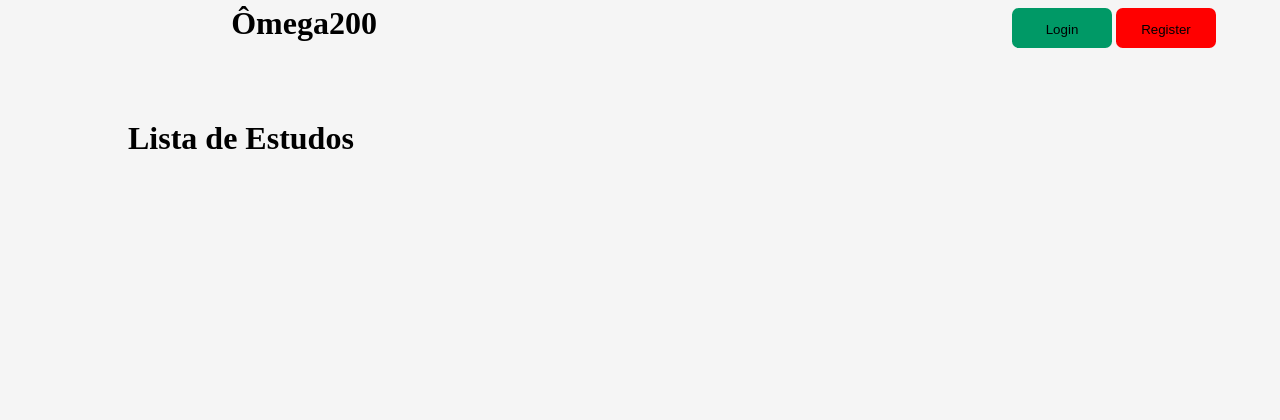
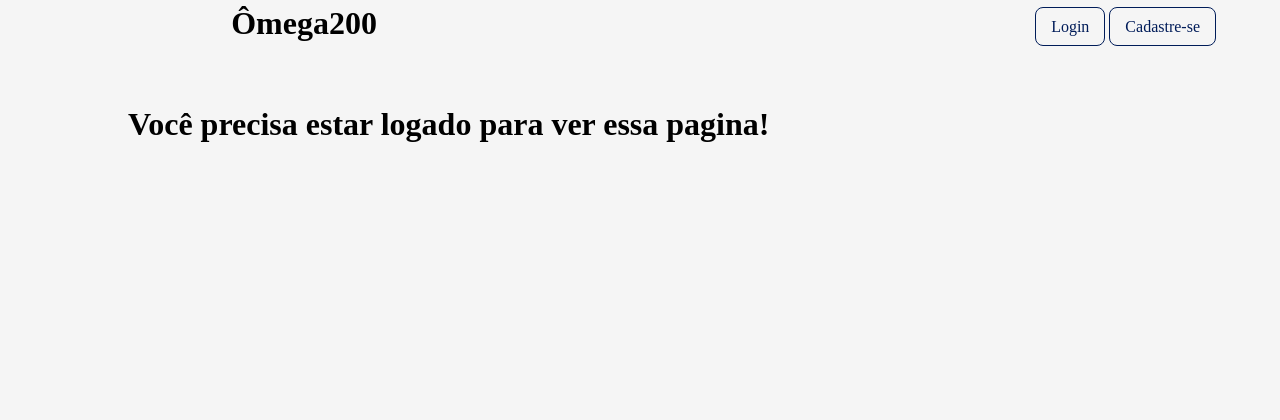
Before and after one commit to jaiflores/sistema_login, a Django app: page /estudo_list in a window 1280 px wide. Shown: the top 420 px of the page. Run offline with Django 4.2, Linux system fonts and the light colour scheme; data that the repository does not hold is empty; parts of the project's set-up code (start-up, migrations or seed data) failed here and were passed over.

Commit message:
Aleterações simples Mudança na barra de menu, fazendo com que páginas só fiquem disponiveis quando o usuario estiver logado.

```diff
--- a/sistema_login/home/forms.py
+++ b/sistema_login/home/forms.py
@@ -1,6 +1,6 @@
+from django import forms
 from django.forms import ModelForm
 from .models import Equipe,Usuario, Estudo
-
 
 # Create a Equipe form
 
--- a/sistema_login/home/templates/home/base.html
+++ b/sistema_login/home/templates/home/base.html
@@ -35,7 +35,7 @@
             display: inline-block;
             border: 1px solid var(--bg2);
             box-sizing: border-box;
-            }
+        }
         label{
             color: var(--bg2);
             font-size: 1.5rem;
@@ -235,6 +235,19 @@
             width: 25px;
             height: 25px;
         }
+        .nav{
+           margin-top: 3%;
+        }
+        .navbar{
+            border-radius: var(--radius);
+            width: 100px;
+            height: 40px;
+            padding: 10px 15px;
+            margin-top: 10px;
+            margin: 8px 0;
+            border: 1px solid;
+            cursor: pointer;
+        }
     </style>
 </head>
 <body class="pag1">
@@ -244,16 +257,21 @@
                 <a class="lista" href="/"><h3 class="font4">Ômega200</h3></a>
             </div>
             <div class="hor2">
-                {% if user.is_authenticated %}
+                <nav class="nav">
+                    {% if user.is_authenticated %}
 
-                    <a class="lista" href="{% url 'logout' %}" id="logout" style="color: black; "><button class="cancelbtn" type="submit">Logout</button></a>
+                    <a href="{% url 'home:home' %}" class="lista navbar">Home</a>
+                    <a href="{% url 'home:add_estudo' %}" class="lista navbar">Adicionar estudo</a>
+                    <a href="{% url 'logout' %}" id="logout" class="lista navbar">Logout</a>
 
-                {% else %}
-                    <a class="lista" href="{% url 'login' %}" id="login" style="color: black; "><button class="loginbtn" type="submit">Login</button></a>
+                    {% else %}
+                    <a href="{% url 'login' %}" id="login" class="lista navbar">Login</a>
+                    <a href="{% url 'register_user' %}" class="lista navbar">Cadastre-se</a>
 
-                    <a class="lista" href="{% url 'register_user' %}" id="register_user" style="color: black; "><button class="cancelbtn" type="submit">Register</button></a>
+                    {% endif %}
 
-                {% endif %}
+                </nav>
+
 
             </div>
         </div>
@@ -280,9 +298,8 @@
                 <a href="{% url 'login' %}" id="login" class="lista">Login |</a>
                 <a href="{% url 'register_user' %}" class="lista">Sign Up</a>
                 {% if user.is_authenticated %}
+
                 <a href="{% url 'logout' %}" id="logout" class="lista">| Logout</a>
-                {% else%}
-
                 {% endif %}
             </nav>
         </div>
--- a/sistema_login/home/templates/home/estudo_list.html
+++ b/sistema_login/home/templates/home/estudo_list.html
@@ -3,6 +3,7 @@
 {% block title %} Home {% endblock %}
 
 {% block inicial %}
+    {% if user.is_authenticated %}
         <h1>Lista de Estudos</h1>
         <ul>
         {% for estudo in estudo_list %}
@@ -12,5 +13,9 @@
             </ul>
         {% endfor %}
         </ul>
+    {% else %}
+        <h1>Você precisa estar logado para ver essa pagina!</h1>
+
+    {% endif %}
 
 {% endblock %}
--- a/sistema_login/home/views.py
+++ b/sistema_login/home/views.py
@@ -1,6 +1,7 @@
 from django.shortcuts import render
 from django.http import HttpResponseRedirect
 from .forms import EquipeForm, UsuarioForm, EstudoForm
+from django.contrib.auth.mixins import LoginRequiredMixin
 from .models import Estudo
 
 
@@ -44,17 +45,15 @@ def add_usuario(request):
     return render(request, 'home/add_usuario.html',{'form':form, 'submitted': submitted })
 
 def add_estudo(request):
-    form = EstudoForm
+    submitted = False
+    if request.method == "POST":
+        form = EstudoForm(request.POST)
+        if form.is_valid():
+            form.save()
+            return HttpResponseRedirect('/add_estudo?submitted=True')
+    else:
+        form = EstudoForm
+        if 'submitted' in request.GET:
+            submitted = True
 
-    # submitted = False
-    # if request.method == "POST":
-    #     form = EstudoForm(request.POST)
-    #     if form.is_valid():
-    #         form.save()
-    #         return HttpResponseRedirect('/add_estudo?submitted=True')
-    # else:
-    #     form = EstudoForm
-    #     if 'submitted' in request.GET:
-    #         submitted = True
-
-    return render(request, 'home/add_estudo.html',{'form':form})
+    return render(request, 'home/add_estudo.html',{'form':form, 'submitted': submitted})
--- a/sistema_login/members/forms.py
+++ b/sistema_login/members/forms.py
@@ -4,9 +4,6 @@ from django.contrib.auth.models import User
 from django import forms
 
 class RegisterUserForm(UserCreationForm):
-    email = forms.EmailField()
-    first_name = forms.CharField(max_length=50)
-    last_name = forms.CharField(max_length=50)
 
     class Meta:
         model = User
```
Also changed, not shown: sistema_login/home/models.py (+7 -7 lines), sistema_login/home/templates/home/add_estudo.html (+11 -5 lines), sistema_login/db.sqlite3. Lines whose indentation alone changed are shown as unchanged.
